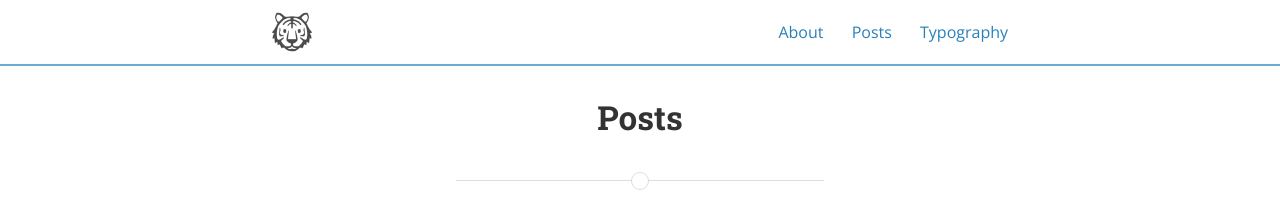
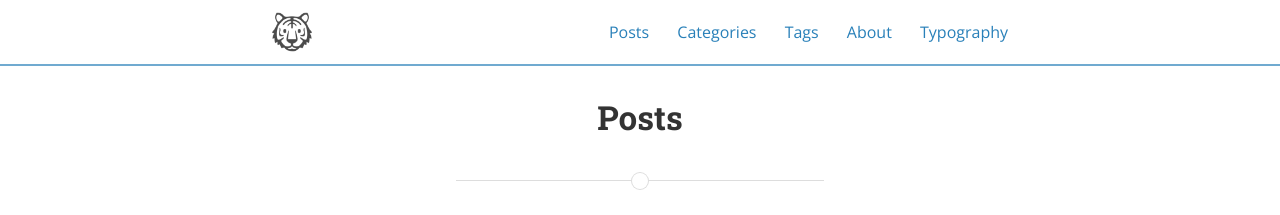
Before and after one commit to lostfind/lostfind.github.io, a Jekyll site: the page built from posts.html, in a window 1280 px wide. Shown: the top 215 px of the page. Built offline with Jekyll 4.4.1, drawn with Linux system fonts in a browser that asks for light colours; nearby versions of some CDN libraries.

Commit message:
tags, categories 수정

```diff
--- a/_config.yml
+++ b/_config.yml
@@ -1,7 +1,7 @@
 # External gems
 # See http://ixti.net/software/2013/01/28/using-jekyll-plugins-on-github-pages.html for making `jekyll archives` work.
 plugins:
-  - jekyll-archives # Sorry, not GitHub pages friendly!
+  # - jekyll-archives # Sorry, not GitHub pages friendly!
   - jekyll-sitemap
   - jekyll-paginate
 
@@ -30,6 +30,18 @@ paginate_path: "/page:num/"
 inter_post_navigation: false
 highlightjs_theme: "monokai-sublime"
 
+nav:
+  Posts: '/posts/'
+  Categories: '/category/'
+  Tags: '/tags/'
+  About: '/about/'
+  Typography: "/typography/"
+
+# Where are tags and categories displayed
+archives:
+  category: '/category/:name/'
+  tag: '/tags/:name/'
+
 # Archive settings (see https://github.com/jekyll/jekyll-archives/)
 jekyll-archives:
   enabled:
@@ -38,7 +50,7 @@ jekyll-archives:
   layout: 'archive'
   permalinks:
     category: '/category/:name/'
-    tag: '/tag/:name/'
+    tag: '/tags/:name/'
 
 # Disqus comments
 # disqus_shortname: bencentra
@@ -70,117 +82,12 @@ descriptions:
 #     desc: Follow me on Twitter            # Description to display as link title, etc
 #     share: true                           # Include in the "Share" section of posts
 social:
-  # - name: Twitter
-  #   icon: twitter
-  #   username: TheBenCentra
-  #   url: https://twitter.com/TheBenCentra
-  #   desc: Follow me on Twitter
-  #   share: true
-
-  # - name: Facebook
-  #   icon: facebook
-  #   username: thebencentra
-  #   url:
-  #   desc: Friend me on Facebook
-  #   share: true
-
   - name: GitHub
     icon: github
     username: lostfind
     url: https://github.com/lostfind
-    # desc: Fork me on GitHub
+    desc: Fork me on GitHub
     share: false
-
-  # - name: LinkedIn
-  #   icon: linkedin
-  #   username: Ben Centra
-  #   url: https://www.linkedin.com/pub/ben-centra/47/769/60a
-  #   desc: Connect with me on LinkedIn
-  #   share: true
-
-  # - name: Google+
-  #   icon: google-plus
-  #   username:
-  #   url:
-  #   desc: Add me to your Circles
-  #   share: true
-
-  # - name: YouTube
-  #   icon: youtube
-  #   username:
-  #   url:
-  #   desc: Subscribe on YouTube
-  #   share: false
-
-  # - name: Instagram
-  #   icon: instagram
-  #   username:
-  #   url:
-  #   desc: Follow me on Instagram
-  #   share: false
-  #
-  # - name: Pinterest
-  #   icon: pinterest
-  #   username:
-  #   url:
-  #   desc: Follow me on Pinterest
-  #   share: true
-  #
-  # - name: SoundCloud
-  #   icon: soundcloud
-  #   username:
-  #   url:
-  #   desc: Follow me on SoundCloud
-  #   share: false
-  #
-  # - name: Tumblr
-  #   icon: tumblr
-  #   username:
-  #   url:
-  #   desc: Follow me on Tumblr
-  #   share: false
-  #
-  # - name: Steam
-  #   icon: steam
-  #   username:
-  #   url:
-  #   desc: Friend me on Steam
-  #   share: false
-  #
-  # - name: Dribbble
-  #   icon: dribbble
-  #   username:
-  #   url:
-  #   desc: Follow me on Dribble
-  #   share: false
-  #
-  # - name: Vimeo
-  #   icon: vimeo-square
-  #   username:
-  #   url:
-  #   desc: Follow me on Vimeo
-  #   share: false
-  #
-  # - name: Vine
-  #   icon: vine
-  #   username:
-  #   url:
-  #   desc: Follow me on Vine
-  #   share: false
-  #
-  # - name: Reddit
-  #   icon: reddit
-  #   username:
-  #   url:
-  #   desc: Share to Reddit
-  #   share: true
-  #
-  # - name: "Hacker News"
-  #   icon: hacker-news
-  #   username:
-  #   url:
-  #   desc: Share to Hacker News
-  #   share: false
 
 # Social sharing protocols
 # These are for automatically generating sharing metadata for FB and Twitter
--- a/_includes/header.html
+++ b/_includes/header.html
@@ -10,12 +10,11 @@
     <a href="javascript:void(0)" class="navigation-menu-button" id="js-mobile-menu">
       <i class="fa fa-bars"></i>
     </a>
+
     <nav role="navigation">
       <ul id="js-navigation-menu" class="navigation-menu show">
-        {% for page in site.pages %}
-          {% if page.title and page.main_nav != false %}
-          <li class="nav-link"><a href="{{ page.url | prepend: site.baseurl }}">{{ page.title }}</a>
-          {% endif %}
+        {% for nav in site.nav %}
+          <li class="nav-link"><a href="{{ nav[1] | prepend: site.baseurl }}">{{ nav[0] }}</a>
         {% endfor %}
       </ul>
     </nav>
--- a/_layouts/post.html
+++ b/_layouts/post.html
@@ -36,7 +36,7 @@ layout: default
 {% if site.jekyll-archives %}
 {% if page.tags.size > 0 %}
 <section class="tags">
-  <strong>Tags:</strong> {% for tag in page.tags %}<a href="{{ site.baseurl }}/tag/{{ tag }}">{{ tag }}</a>{% if forloop.last == false %},&nbsp;{% endif %}{% endfor %}
+  <strong>Tags:</strong> {% for tag in page.tags %}<a href="{{ site.baseurl }}/tags/{{ tag }}">{{ tag }}</a>{% if forloop.last == false %},&nbsp;{% endif %}{% endfor %}
 </section>
 {% endif %}
 {% endif %}
```
